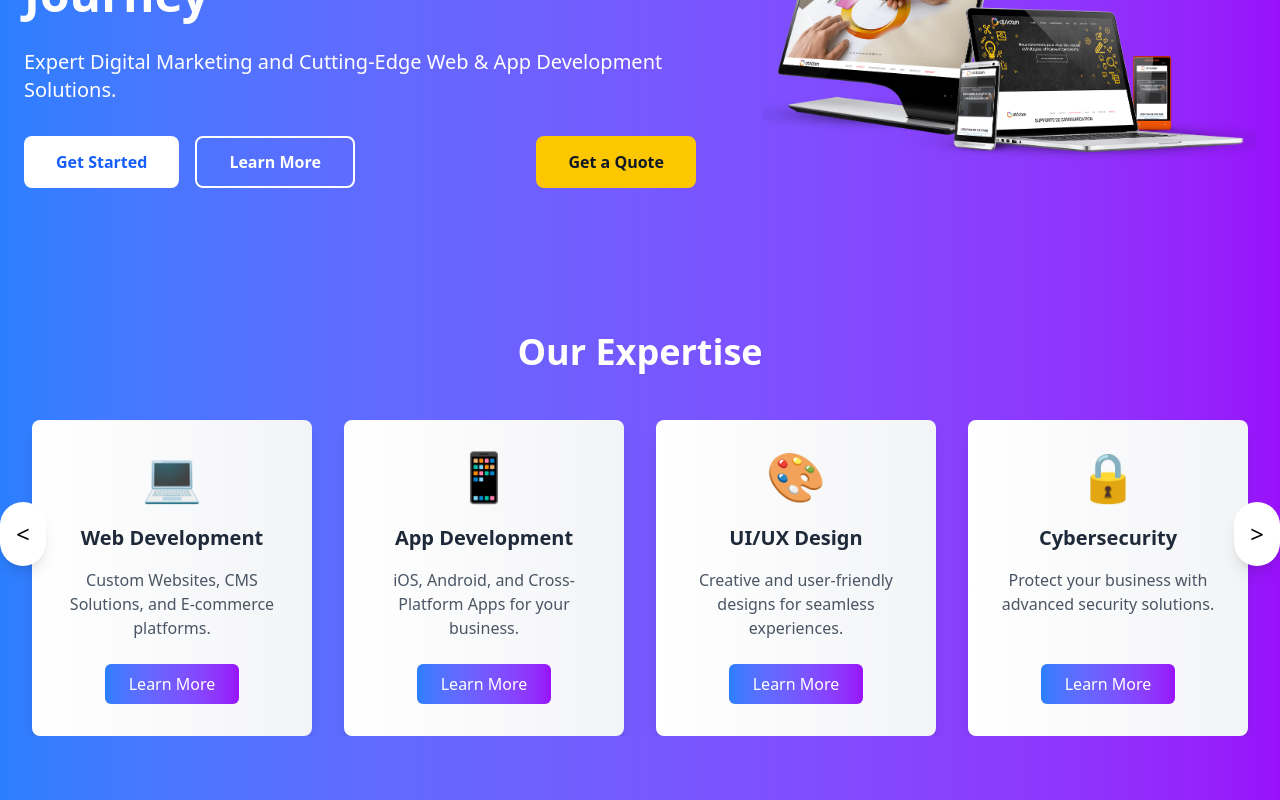
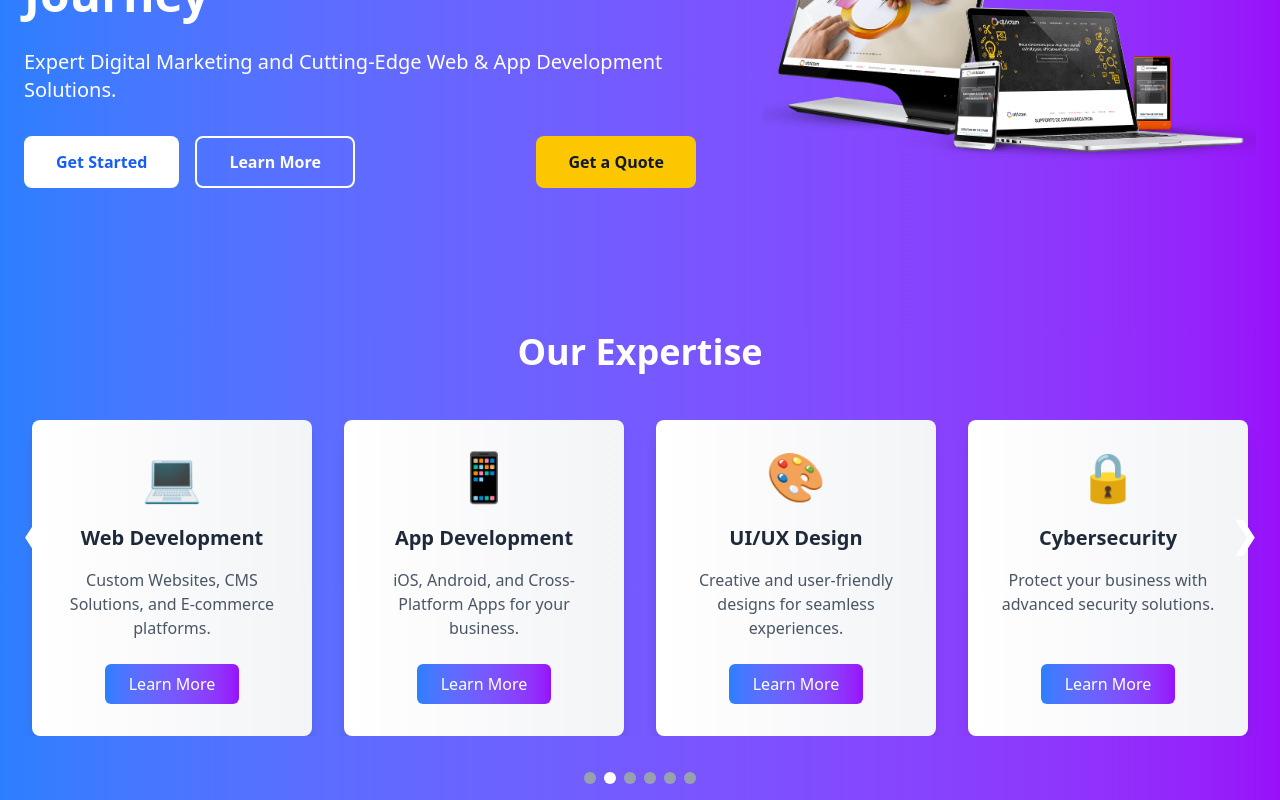
Before and after one commit to sohail78-hub/DAS, a React (Vite) app in the folder client/: page / in a window 1280 px wide. Shown: the part 176-976 px from the top of the page. Built offline with nearby package versions, Linux system fonts and the light colour scheme.

Commit message:
Slider adjustment

```diff
--- a/client/src/components/Services.jsx
+++ b/client/src/components/Services.jsx
@@ -90,6 +90,11 @@ const ServicesSection = () => {
     pauseSlider();
   };
 
+  const goToSlide = (index) => {
+    setCurrentIndex(index);
+    pauseSlider();
+  };
+
   return (
     <section className="py-16 bg-gradient-to-r from-blue-500 to-purple-600 relative">
       <div className="container mx-auto px-4">
@@ -100,7 +105,7 @@ const ServicesSection = () => {
         <div className="relative overflow-hidden">
           {/* Slider Container */}
           <div
-            className="flex transition-transform duration-500 ease-in-out"
+            className="flex transition-transform duration-1500 ease-in-out" // Updated to 1500ms
             style={{
               transform: `translateX(-${currentIndex * (100 / 4)}%)`, // Move by 1 card
             }}
@@ -141,16 +146,29 @@ const ServicesSection = () => {
         {/* Navigation Arrows */}
         <button
           onClick={prevSlide}
-          className="absolute left-0 top-1/2 transform -translate-y-1/2 bg-white bg-opacity-50 p-4 rounded-full shadow-lg hover:bg-opacity-75 transition-all duration-300 text-2xl"
+          className="absolute left-0 top-1/2 transform -translate-y-1/2 w3-left w3-hover-text-khaki text-4xl text-white ml-5" // Added 20px margin (ml-5)
         >
-          &lt;
+          &#10094;
         </button>
         <button
           onClick={nextSlide}
-          className="absolute right-0 top-1/2 transform -translate-y-1/2 bg-white bg-opacity-50 p-4 rounded-full shadow-lg hover:bg-opacity-75 transition-all duration-300 text-2xl"
+          className="absolute right-0 top-1/2 transform -translate-y-1/2 w3-right w3-hover-text-khaki text-4xl text-white mr-5" // Added 20px margin (mr-5)
         >
-          &gt;
+          &#10095;
         </button>
+
+        {/* Dot Indicators */}
+        <div className="absolute bottom-4 left-1/2 transform -translate-x-1/2 flex space-x-2">
+          {services.map((_, index) => (
+            <button
+              key={index}
+              className={`w-3 h-3 rounded-full transition-colors duration-300 ${
+                index === currentIndex ? 'bg-white' : 'bg-gray-400'
+              }`}
+              onClick={() => goToSlide(index)}
+            ></button>
+          ))}
+        </div>
       </div>
     </section>
   );
```
